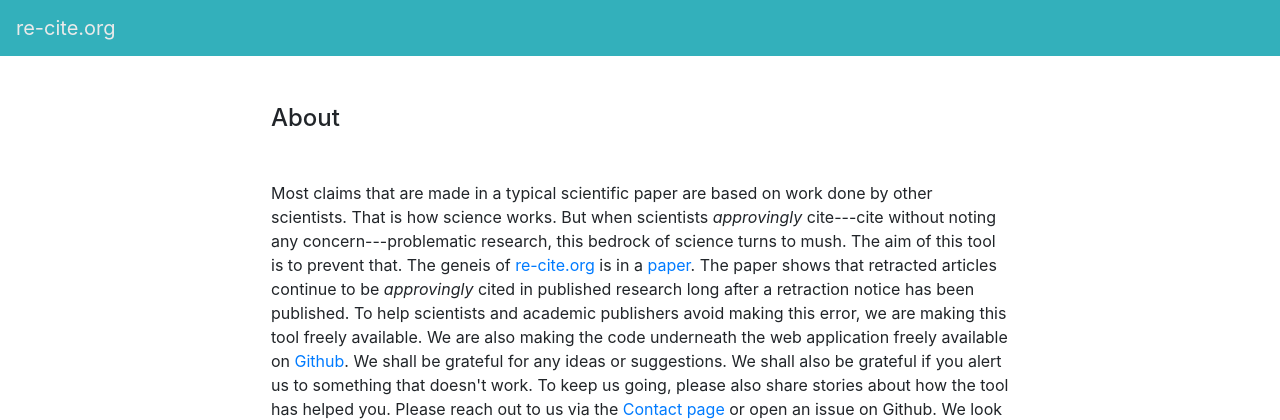
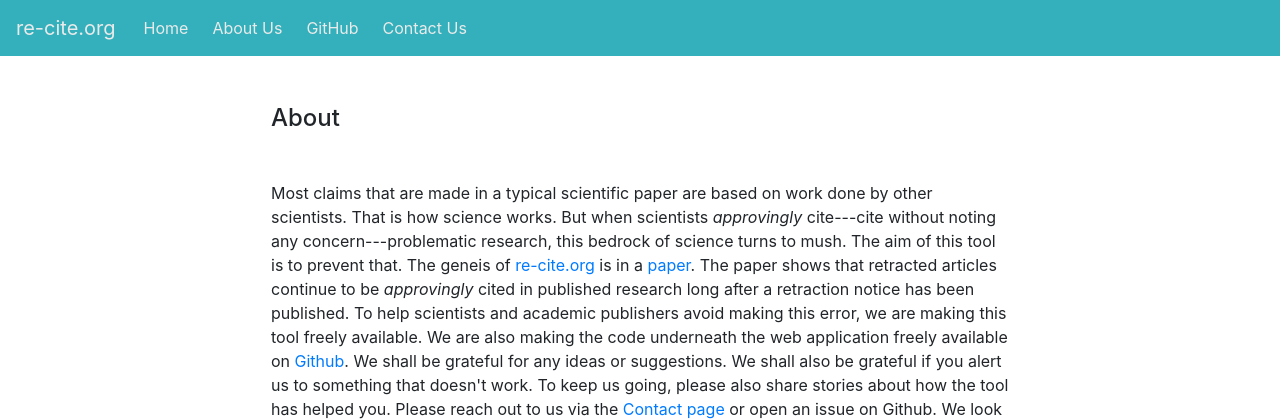
Before and after one commit to recite/re-cite.org, a Flask app: page /about in a window 1280 px wide. Shown: the top 420 px of the page. Run offline with Flask 2, Linux system fonts and the light colour scheme; some libraries are stand-ins or nearby versions.

Commit message:
successful overloading

```diff
--- a/app/templates/layout.html
+++ b/app/templates/layout.html
@@ -10,7 +10,7 @@
     <script src="{{ url_for('static', filename='js/lib/bootstrap.min.js') }}"></script>
   </head>
   <body>
-    <nav class="navbar">
+    <nav class="navbar navbar-expand-lg">
     <a class="navbar-brand" href="http://re-cite.org">re-cite.org</a>
   <div class="collapse navbar-collapse" id="navbarNav">
     <ul class="navbar-nav">
```
